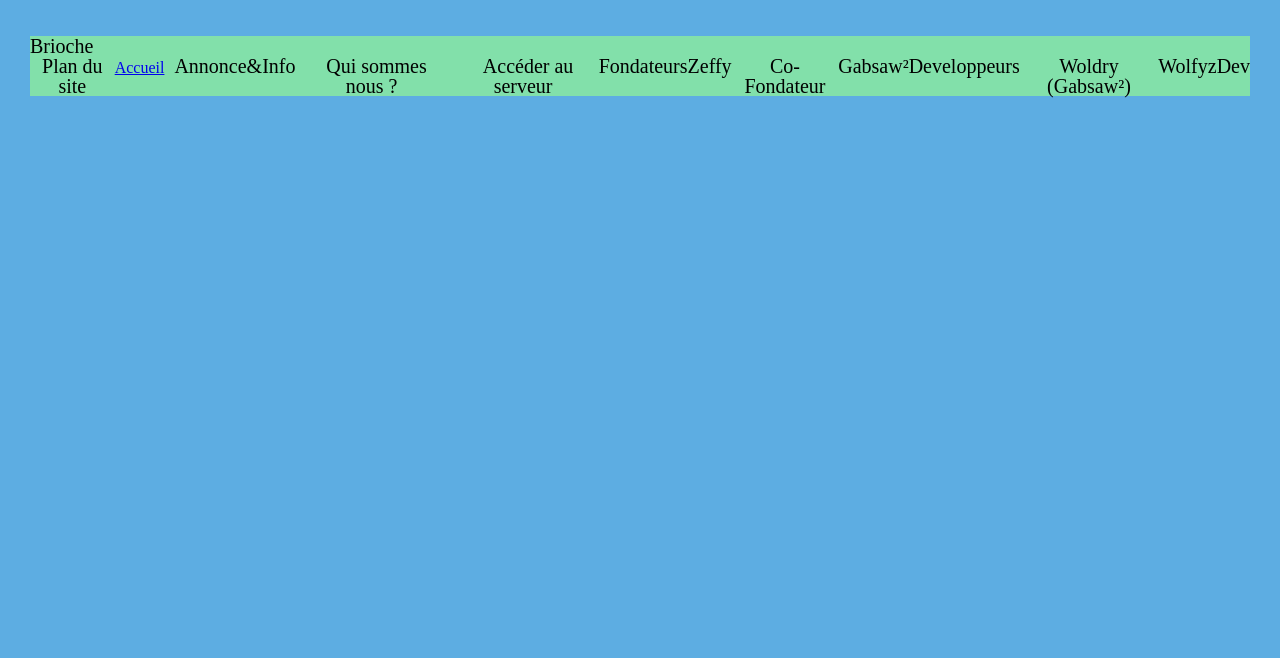
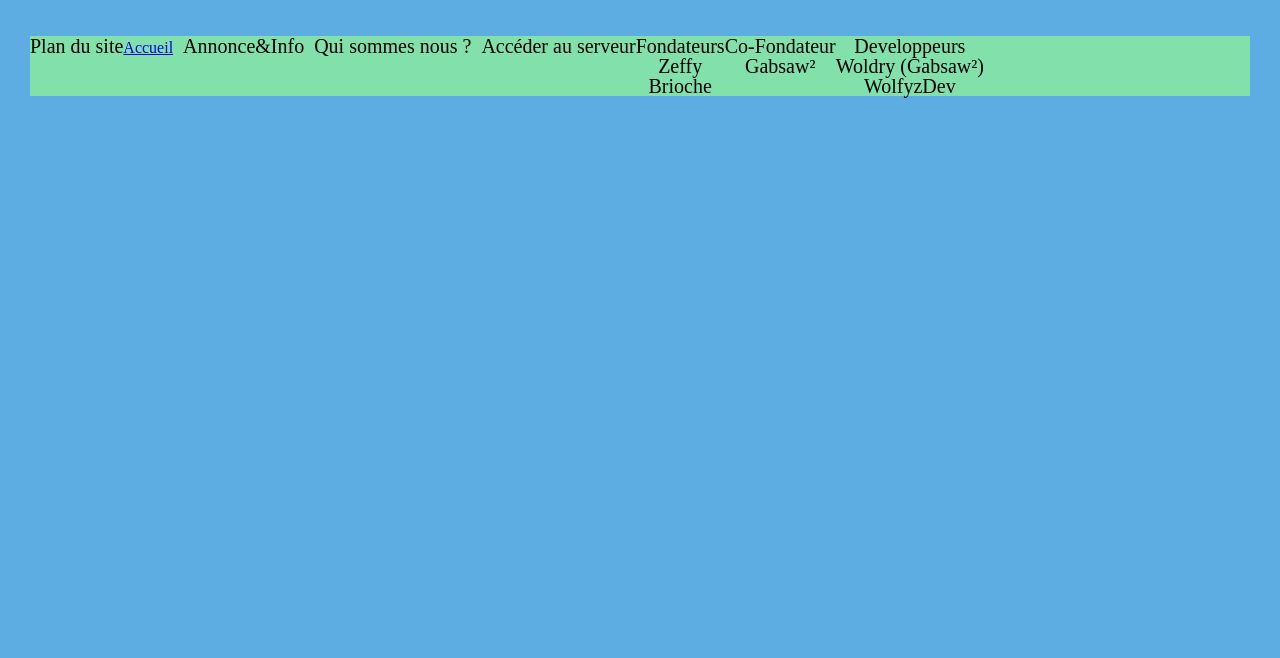
Before and after one commit to WorldSite2/World-Actuality.fr, a plain HTML site: page index.html in a window 1280 px wide. Shown: the part 142-800 px from the top of the page. Drawn offline with nearby package versions, Linux system fonts and the light colour scheme.

Commit message:
Correctif Footer #6

```diff
--- a/index.html
+++ b/index.html
@@ -169,28 +169,20 @@
 
 				<th class="L2">
 					<p class="ptable">Fondateurs</p>
-				</th>
-				<th class="L2">
 					<p>Zeffy</p>
-				</th class="L2">
 					<p>Brioche</p>
 				<th>
 
 				<th class="L3">
 					<p class="ptable">Co-Fondateur</p>
-				</th>
-				<th class="L3">
 					<p>Gabsaw²</p>
 				</th>
 
 				<th class="L4">
 					<p class="ptable">Developpeurs</p>
+					<p>Woldry (Gabsaw²)</p>
+					<p>WolfyzDev</p>
 				</th>
-				<th class="L4">
-					<p>Woldry (Gabsaw²)</p>
-				</th>
-				<th class="L4">
-					<p>WolfyzDev</p>
   </footer>
 
 </body>
```
